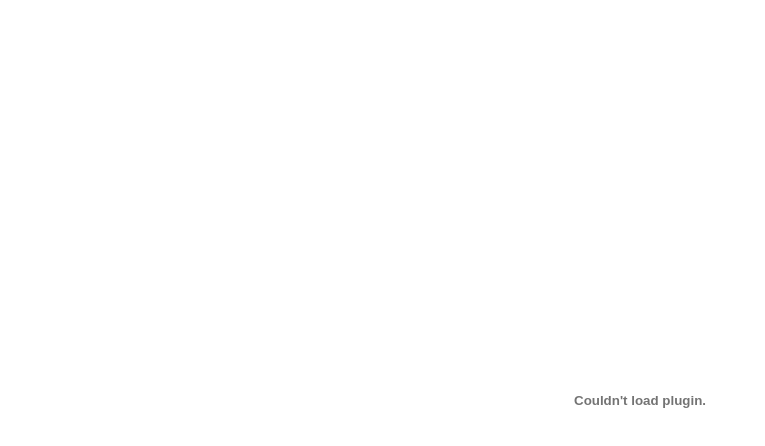
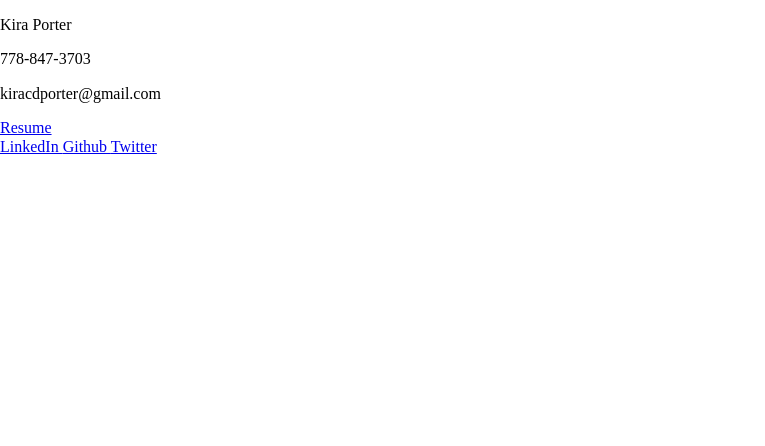
Before and after one commit to kcdporter/kcdporter.github.io, a website: page index.html in a window 1280 px wide. Shown: the whole page, without its empty margins (0-765 px from the left). Drawn offline with nearby package versions, Linux system fonts and the light colour scheme.

Commit message:
It1 - Add header

```diff
--- a/index.html
+++ b/index.html
@@ -9,6 +9,21 @@
     <title>Kira Porter - Web Developer</title>
   </head>
   <body>
-        <embed src="public/kiraporter.pdf" type="application/pdf" id='pdf'/>
+    <header>
+      <div id='contact-info'>
+        <div id='basic'>
+            <p> Kira Porter </p>
+            <p> 778-847-3703 </p>
+            <p> kiracdporter@gmail.com </p>
+            <a href='public/kiraporter.pdf' target='_'>Resume</a>
+        </div>
+        <div id='social'>
+            <a href='https://www.linkedin.com/in/kiracdporter/' target='_'> LinkedIn </a>
+            <a href='https://github.com/kcdporter' target='_'> Github </a>
+            <a href='https://twitter.com/PorterKiki' target='_'> Twitter </a>
+        </div>
+      </div>
+    </header>
+      <!-- <embed src="public/kiraporter.pdf" type="application/pdf" id='pdf'/> -->
   </body>
 </html>
--- a/package.json
+++ b/package.json
@@ -15,5 +15,8 @@
   "bugs": {
     "url": "https://github.com/kcdporter/Kira_Porter_Resume/issues"
   },
-  "homepage": "https://github.com/kcdporter/Kira_Porter_Resume#readme"
+  "homepage": "https://github.com/kcdporter/Kira_Porter_Resume#readme",
+  "dependencies": {
+    "css-grid": "^1.0.7"
+  }
 }
```
Also changed, not shown: 1 other file. Lines whose indentation alone changed are shown as unchanged.
